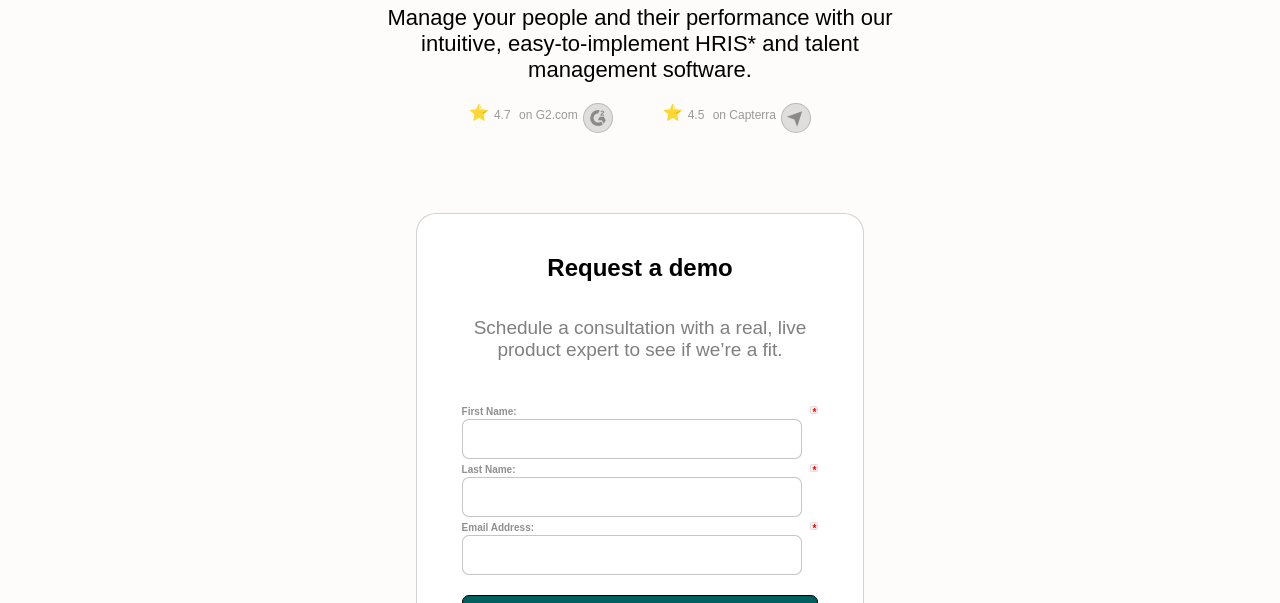
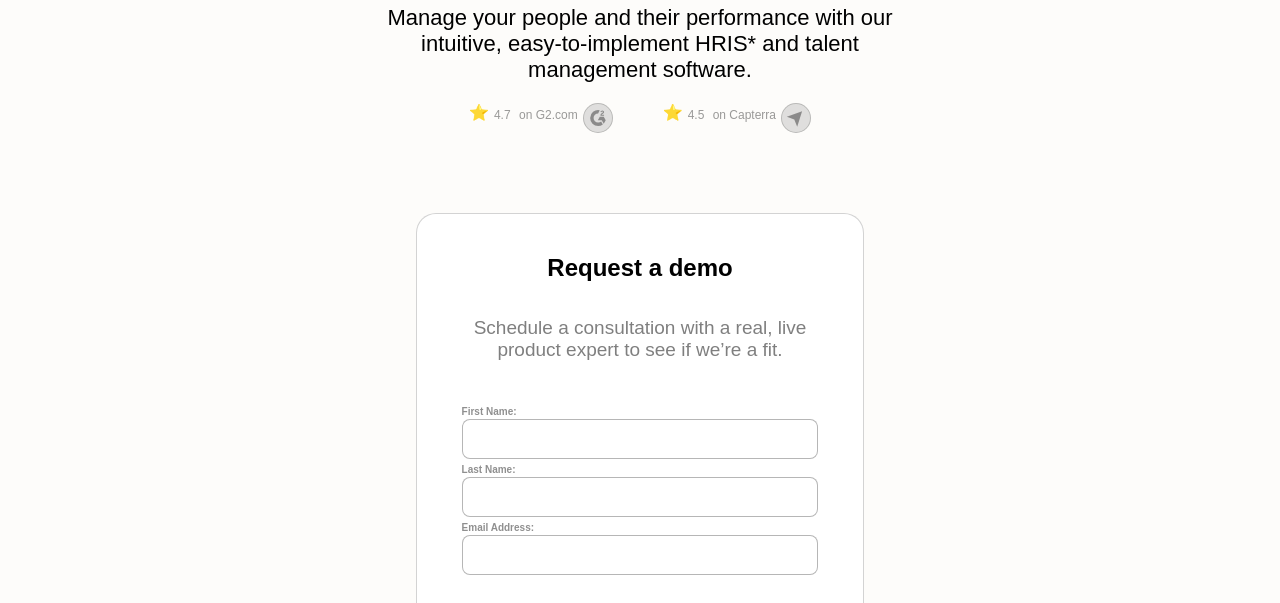
Before and after one commit to dev-itunu/Lattice, a plain HTML site: page Request a demo.html in a window 1280 px wide. Shown: the part 338-941 px from the top of the page. Drawn offline with Linux system fonts and the light colour scheme.

Commit message:
commit message

```diff
--- a/Request a demo.html
+++ b/Request a demo.html
@@ -298,9 +298,6 @@
                                 <span></span>
                                 <span></span>
                                 <span></span>
-                               <!-- <svg xmlns="http://www.w3.org/2000/svg" fill="none" viewBox="0 0 24 24" stroke-width="1.5" stroke="currentColor" class="size-6">
-                                  <path stroke-linecap="round" stroke-linejoin="round" d="M3.75 6.75h16.5M3.75 12h16.5m-16.5 5.25h16.5" />
-                               </svg> -->
                             </div>
                         </div>
                     </div>
@@ -313,12 +310,6 @@
                             <li><a href="">Pricing</a></li>
                         </ul>
                     </div>
-
-
-                    <!-- <div class="navbar-right">
-                        <a href="form.htmlm" class="login">Log In</a>
-                        <button class="demobtn"> Request a demo</button>
-                    </div> -->
                 </div>
             </div>
         </div>
@@ -357,39 +348,15 @@
                     <h2>Request a demo</h2>
                     <p>Schedule a consultation with a real, live  product expert to see if we’re a fit.</p>
                 </div>
+                <div class="form-wrap">
+                    <label for="name">First Name:</label>
+                    <br><input type="text" id="name" name="name" required><br>
 
-                <div class="mktoFieldWrap mktoRequiredField">
-                    <label for="FirstName" id="LblFirstName" class="mktoLabel mktoHasWidth" style="width: 100px;">
-                        <div class="mktoAsterix">*</div>First Name:</label>
-                        <div class="mktoGutter mktoHasWidth" style="width: 10px;"></div>
-                        <input id="FirstName" name="FirstName" maxlength="255" aria-labelledby="LblFirstName InstructFirstName" type="text" class="mktoField mktoTextField mktoHasWidth mktoRequired mktoInvalid" aria-required="true" style="width: 340px;" aria-describedby="ValidMsgFirstName" aria-invalid="true">
-                        <div class="mktoError" style="right: 90.867px; bottom: -29.0312px;"><div class="mktoErrorArrowWrap">
-                            <div class="mktoErrorArrow"></div>
-                        </div>
-                        <!-- <div id="ValidMsgFirstName" role="alert" tabindex="-1" class="mktoErrorMsg">This field is required.</div> -->
-                    </div>
-                    <span id="InstructFirstName" tabindex="-1" class="mktoInstruction"></span>
-                    <div class="mktoClear"></div>
-                </div>
+                    <label for="name">Last Name:</label>
+                    <br><input type="text" id="name" name="name" required><br>
 
-                <div class="mktoFieldWrap mktoRequiredField">
-                    <label for="LastName" id="LblLastName" class="mktoLabel mktoHasWidth" style="width: 100px;">
-                        <div class="mktoAsterix">*</div>Last Name:
-                    </label>
-                        <div class="mktoGutter mktoHasWidth" style="width: 10px;"></div>
-                        <input id="LastName" name="LastName" maxlength="255" aria-labelledby="LblLastName InstructLastName" type="text" class="mktoField mktoTextField mktoHasWidth mktoRequired mktoInvalid" aria-required="true" style="width: 340px;" aria-describedby="ValidMsgLastName" aria-invalid="true">
-                        <span id="InstructLastName" tabindex="-1" class="mktoInstruction"></span>
-                        <div class="mktoClear"></div>
-                </div>
-
-                <div class="mktoFieldWrap mktoRequiredField">
-                    <label for="Email" id="LblEmail" class="mktoLabel mktoHasWidth" style="width: 100px;">
-                        <div class="mktoAsterix">*</div>Email Address:
-                    </label>
-                    <div class="mktoGutter mktoHasWidth" style="width: 10px;"></div>
-                    <input id="Email" name="Email" maxlength="255" aria-labelledby="LblEmail InstructEmail" type="email" class="mktoField mktoEmailField mktoHasWidth mktoRequired mktoInvalid" aria-required="true" style="width: 340px;" aria-describedby="ValidMsgEmail" aria-invalid="true">
-                    <span id="InstructEmail" tabindex="-1" class="mktoInstruction"></span>
-                    <div class="mktoClear"></div>
+                    <label for ="email">Email Address:</label><br>
+                    <input type="email" id="email" name="email" required><br><br>
                 </div>
 
                 <div class="btn-container">
@@ -641,7 +608,7 @@
                             <ul>
                                 <li>Privacy Aproach</li>
                                 <li>Privacy Request</li>
-                                <li><img src="https://cdn.prod.website-files.com/64ad6f1aef87635bd23449f1/65ba00a64e43f75be9dd36d4_icon-ccpa.svg" loading="lazy" class="footer-minibadge"> Do Not Sell My Personer Information</li>
+                                <li><img src="https://cdn.prod.website-files.com/64ad6f1aef87635bd23449f1/65ba00a64e43f75be9dd36d4_icon-ccpa.svg" loading="lazy" class="footer-minibadge"> Do Not Sell My Personer Information </li>
                             </ul>
                         </div>
                         <div class="sec-content">
--- a/style.css
+++ b/style.css
@@ -1033,49 +1033,25 @@ h3:hover {
     color:rgba(0, 0, 0, 0.486);
 }
 
-.s-v-g-image {
-    /* gap: 80px; */
-    /* background-color: red; */
-
-}
-
-.mktoField  {
-    /* background-color: red; */
-    height: 40px;
-    border: 1px solid rgba(0, 0, 0, 0.226);
-    border-radius: 7px;
-}
-
-.mktoFieldWrap {
-    justify-content: center;
-    /* background-color: yellow; */
+
+ .form-wrap {
     width: 80%;
     margin: auto;
  }
 
-.mktoField:hover {
-    border: 1px solid green;
-}
-
-.mktoLabel {
+ .form-wrap label {
     font-size: 10px;
     font-weight: 600;
     color: rgba(0, 0, 0, 0.438);
  }
 
-.mktoAsterix {
-    /* background-color: red; */
-    width: 8px;
-    height: 8px;
-    text-align: center;
-    float: right;
-    margin-top: 5px;
-    padding-bottom: 2px;
-    border: 1px solid rgba(0, 0, 0, 0.089);
-    border-radius: 2px;
-    background-color: rgba(255, 192, 203, 0.26);
-    color: red;
-}
+ .form-wrap input {
+    height: 40px;
+    width: 100%;
+    border-radius: 8px;
+    border: 1px solid rgba(0, 0, 0, 0.288);
+ }
+
 .btn-container {
     width:80%;
     margin:20px auto;
@@ -1122,8 +1098,7 @@ h3:hover {
     margin: auto;
     border: 1px solid rgba(0, 0, 0, 0.11);
     border-radius: 20px;
-    overflow: hidden;
-    /* background-color: #F8F9CC; */
+    overflow: hidden
 }
 
 .onDesktop-grid {
@@ -1176,7 +1151,6 @@ h3:hover {
 }
 
 .img-contain {
-/* border: 1px solid red; */
     margin-top: 30px;
     display: flex;
     justify-content: flex-end;
@@ -1184,7 +1158,6 @@ justify-content: flex-end;
 
 .img-contain img {
   width: 259px;
-/* background-color: red; */
 }
 
 .img-wrapper img {
@@ -1201,7 +1174,6 @@ margin: 50px auto;
 
 .your-people h1 {
     width: 80%;
-/* background-color: red; */
     margin: 100px auto 0;
     text-align:center;
     font-size: 35px;
@@ -1214,22 +1186,17 @@ font-size: 20px;
 }
 
 .your-people .request-button {
-/* border: 1px solid white; */
     border-radius: 10px;
     background-color: #036C6C;
     width: 15%;
-/* width: max-content; */
     height: 45px;
-/* height: max-content; */
     padding: 10px 15px;
     margin: 10px auto;
     text-align: center;
-
 }
 
 .request-button button {
     border: none;
-/* margin-top: 12px; */
     font-weight: 600;
     background-color: #036C6C;
     color:#C6F5CA ;
@@ -1275,7 +1242,6 @@ color:rgba(0, 128, 0, 0.548);
     align-items: center;
     gap: 6px;
     overflow: hidden;
-    /* width: 100px; */
 }
 
 .footer-minibadge {
@@ -1326,7 +1292,6 @@ border: 1px solid rgba(0, 0, 0, 0.11);
     border-radius: 40px;
     margin: 30px auto;
     background-color: rgb(255, 255, 255);
-/* background-color: red; */
 }
 
 .built-wrapper h1 {
@@ -1339,18 +1304,15 @@ font-size: 40px;
     display: flex;
     margin:50px auto;
     gap: 10px;
-/* background-color: red; */
     justify-content: center;
 }
 
 
 .human-img {
-/* border: 1px solid black; */
     max-width: 150px;
     max-height: 370px;
     border-radius:15px;
     overflow: hidden;
-/* position: relative; */
 }
 
 .human-wrapper .Executive {
@@ -1381,7 +1343,6 @@ overflow: hidden;
     max-width: 520px;
     width: 100%;
     height:370px;
-/* border: 1px solid black; */
     display: flex;
     border-radius: 15px;
     background-color: #003D3D;
@@ -1454,9 +1415,7 @@ display: grid;
     grid-template-columns: repeat(10, 1fr);
     grid-template-rows: repeat(6, 1fr);
     gap: 9px;
-/* background-color: red; */
     max-width: 100%;
-/* margin: auto; */
     overflow: hidden;
 }
 
@@ -1472,7 +1431,6 @@ overflow: hidden;
 .bigger-container {
     grid-column: 4 / 8;
     grid-row: 3/ 5;
-/* background-color: blue; */
     color: rgba(0, 0, 0, 0.904);
     text-align: center;
 }
@@ -1500,12 +1458,9 @@ border: none;
 }
 
 .integrations-grid-logo {
-    /* width: 100px;
-    height: 80px; */
     width: 100%;
     height: 100%;
     object-fit: cover;
-    /* padding-right:17px; */
 }
 
 .excelent-container {
@@ -1583,7 +1538,6 @@ color: rgba(0, 0, 0, 0.541);
 }
 
 .lattice-container {
-    /* border: 1px solid red; */
     width:50%;
     height:100%;
 }
@@ -1597,13 +1551,11 @@ color: rgba(0, 0, 0, 0.541);
 .logo .menu-logo {
     justify-content: center;
     padding-left: 170px;
-    /* width: 30%; */
 }
 .form {
     margin:150px auto;
 }
 .lattice-container h1 {
-    /* border: 1px solid green; */
     width: 60%;
     margin: auto;
     text-align: center;
@@ -1612,7 +1564,6 @@ color: rgba(0, 0, 0, 0.541);
 }
 .domain {
     display: flex;
-    /* gap: 160px; */
     justify-content: space-between;
     border: 1px solid rgba(0, 0, 0, 0.548);
     width: 80%;
@@ -1622,7 +1573,6 @@ color: rgba(0, 0, 0, 0.541);
     padding: 5px;
 }
 .domain .your-team {
-    /* border: 1px solid red; */
     font-size: 13px;
     font-weight: 500;
     color: rgba(0, 0, 0, 0.74);
@@ -1654,7 +1604,6 @@ color: rgba(0, 0, 0, 0.541);
 }
 
 .form p {
-    /* border: 1px solid black; */
     width: 80%;
     margin: auto;
     text-align: center;
```
Lines whose indentation alone changed are shown as unchanged.
